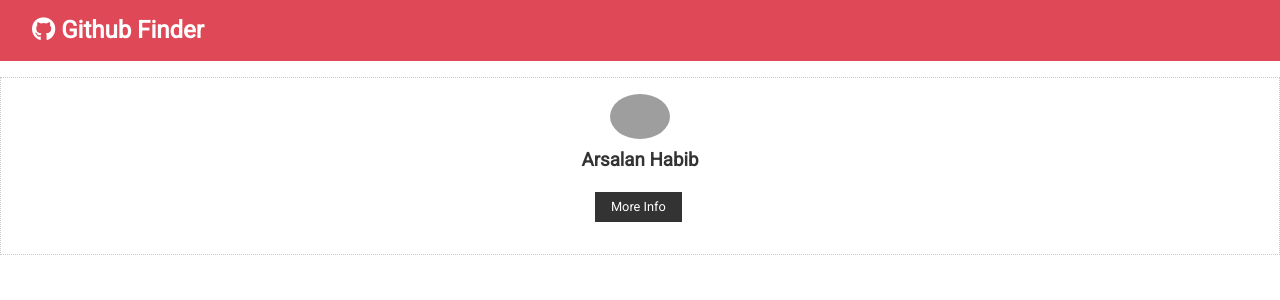
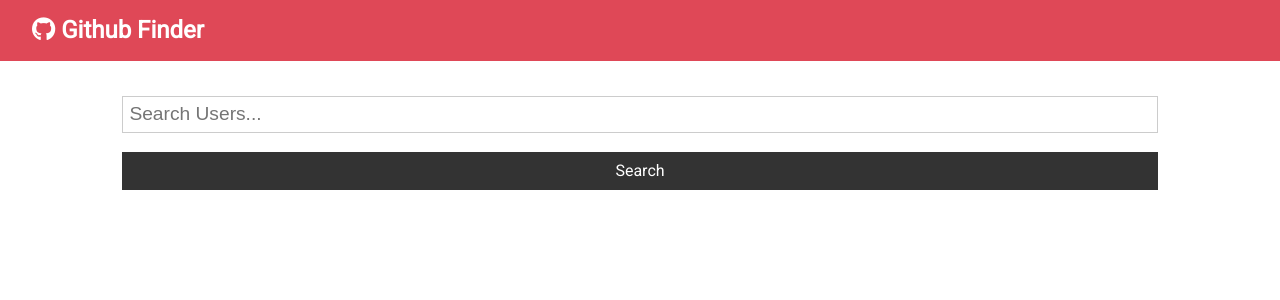
Before and after one commit to Arsalan-Habib/github-finder-v2, a React (Create React App) app: page / in a window 1280 px wide. Shown: the top 300 px of the page. Built offline with nearby package versions, Linux system fonts and the light colour scheme; grey boxes are pictures that could not be loaded.

Commit message:
UI improvements
Added loading spinner
Added clear button

```diff
--- a/src/App.js
+++ b/src/App.js
@@ -1,14 +1,82 @@
-import React from "react";
-import UserItem from "./components/users/UserItem";
+import React, { Component, Fragment } from "react";
+import { BrowserRouter as Router, Switch, Route } from "react-router-dom";
+import Users from "./components/users/Users";
+import Search from "./components/users/Search";
 import Navbar from "./components/layout/Navbar";
+import Alert from "./components/layout/Alert";
+import axios from "axios";
 import "./App.css";
-class App extends React.Component {
+class App extends Component {
+    state = {
+        users: [],
+        loading: false,
+        alert: null,
+    };
+
+    // async componentDidMount() {
+
+    //     this.setState({ loading: true });
+    //     const res = await axios.get(
+    //         `https://api.github.com/users?client_id=${process.env.REACT_APP_GITHUB_CLIENT_ID}&client_secret=${process.env.REACT_APP_GITHUB_CLIENT_SECRET}`
+    //     );
+    //     this.setState({ users: res.data, loading: false });
+    // }
+
+    searchUsers = async (text) => {
+        this.setState({ loading: true });
+        const res = await axios.get(
+            `https://api.github.com/search/users?q=${text}&client_id=${process.env.REACT_APP_GITHUB_CLIENT_ID}&client_secret=${process.env.REACT_APP_GITHUB_CLIENT_SECRET}`
+        );
+
+        this.setState({ users: res.data.items, loading: false });
+    };
+
+    //Clear Users from state
+    clearUsers = () => {
+        this.setState({ users: [], loading: false });
+    };
+
+    //Set Alert
+    setAlert = (msg, type) => {
+        this.setState({ alert: { msg, type } });
+
+        setTimeout(() => this.setState({ alert: null }), 3000);
+    };
+
     render() {
+        const { users, loading } = this.state;
+
         return (
-            <div className='App'>
-                <Navbar />
-                <UserItem />
-            </div>
+            <Router>
+                <div className='App'>
+                    <Navbar />
+                    <div className='container'>
+                        <Alert alert={this.state.alert} />
+                        <Switch>
+                            <Route
+                                exact
+                                path='/'
+                                render={(props) => (
+                                    <Fragment>
+                                        <Search
+                                            searchUsers={this.searchUsers}
+                                            clearUsers={this.clearUsers}
+                                            showClear={
+                                                users.length > 0 ? true : false
+                                            }
+                                            setAlert={this.setAlert}
+                                        />
+                                        <Users
+                                            loading={loading}
+                                            users={users}
+                                        />
+                                    </Fragment>
+                                )}
+                            />
+                        </Switch>
+                    </div>
+                </div>
+            </Router>
         );
     }
 }
--- /dev/null
+++ b/src/components/layout/Alert.js
@@ -0,0 +1,13 @@
+import React from "react";
+
+const Alert = ({ alert }) => {
+    return (
+        alert !== null && (
+            <div className={`alert alert-${alert.type}`}>
+                <i className='fas fa-info-circle'>{` ${alert.msg}`}</i>
+            </div>
+        )
+    );
+};
+
+export default Alert;
--- a/src/components/layout/Navbar.js
+++ b/src/components/layout/Navbar.js
@@ -1,27 +1,24 @@
-import React, { Component } from "react";
+import React from "react";
 import PropTypes from "prop-types";
 
-export class Navbar extends Component {
-    static defaultProps = {
+const Navbar = ({ icon, title }) => {
+    return (
+        <nav className='navbar bg-primary'>
+            <h1>
+                <i className={icon}></i>
+                {title}
+            </h1>
+        </nav>
+    );
+};
+Navbar.defaultProps = {
     title: "  Github Finder",
     icon: "fab fa-github",
 };
 
-    static propTypes = {
+Navbar.propTypes = {
     title: PropTypes.string.isRequired,
     icon: PropTypes.string.isRequired,
 };
 
-    render() {
-        return (
-            <nav className='navbar bg-primary'>
-                <h1>
-                    <i className={this.props.icon}></i>
-                    {this.props.title}
-                </h1>
-            </nav>
-        );
-    }
-}
-
 export default Navbar;
--- /dev/null
+++ b/src/components/layout/Spinner.js
@@ -0,0 +1,14 @@
+import React, { Fragment } from "react";
+import spinner from "./infinity-spinner.gif";
+
+export const Spinner = () => (
+    <Fragment>
+        <img
+            src={spinner}
+            alt='loading...'
+            style={{ width: "200px", margin: "auto", display: "block" }}
+        />
+    </Fragment>
+);
+
+export default Spinner;
--- /dev/null
+++ b/src/components/users/Search.js
@@ -0,0 +1,61 @@
+import React, { Component } from "react";
+import PropTypes from "prop-types";
+
+export class Search extends Component {
+    state = {
+        text: "",
+    };
+
+    onChange = (e) => this.setState({ [e.target.name]: e.target.value });
+
+    static propTypes = {
+        searchUsers: PropTypes.func.isRequired,
+        clearUsers: PropTypes.func.isRequired,
+        showClear: PropTypes.bool.isRequired,
+        setAlert: PropTypes.func.isRequired,
+    };
+
+    onSubmit = (e) => {
+        e.preventDefault();
+
+        if (this.state.text === "") {
+            this.props.setAlert("Please enter something", "danger");
+        } else {
+            this.props.searchUsers(this.state.text);
+            this.setState({ text: "" });
+        }
+    };
+
+    render() {
+        const { showClear, clearUsers } = this.props;
+
+        return (
+            <div>
+                <form onSubmit={this.onSubmit} className='form'>
+                    <input
+                        type='text'
+                        name='text'
+                        placeholder='Search Users...'
+                        value={this.state.text}
+                        onChange={this.onChange}
+                    />
+                    <input
+                        type='submit'
+                        value='Search'
+                        className='btn btn-dark btn-block'
+                    />
+                </form>
+                {showClear && (
+                    <button
+                        className='btn btn-secondary btn-block'
+                        onClick={clearUsers}
+                    >
+                        Clear
+                    </button>
+                )}
+            </div>
+        );
+    }
+}
+
+export default Search;
--- a/src/components/users/UserItem.js
+++ b/src/components/users/UserItem.js
@@ -1,16 +1,7 @@
-import React, { Component } from "react";
+import React from "react";
+import PropTypes from "prop-types";
 
-class UserItem extends Component {
-    state = {
-        id: "id",
-        login: "Arsalan Habib",
-        avatar_url: "https://avatars2.githubusercontent.com/u/54036702?v=4",
-        html_url: "https://github.com/Arsalan-Habib",
-    };
-
-    render() {
-        const { login, html_url, avatar_url } = this.state;
-
+const UserItem = ({ user: { login, html_url, avatar_url } }) => {
     return (
         <div className='card text-center'>
             <img
@@ -29,7 +20,10 @@
             </div>
         </div>
     );
-    }
-}
+};
+
+UserItem.propTypes = {
+    user: PropTypes.object.isRequired,
+};
 
 export default UserItem;
--- /dev/null
+++ b/src/components/users/Users.js
@@ -0,0 +1,31 @@
+import React from "react";
+import UserItem from "./UserItem";
+import Spinner from "../layout/Spinner";
+import PropTypes from "prop-types";
+
+const Users = ({ users, loading }) => {
+    if (loading) {
+        return <Spinner />;
+    } else {
+        return (
+            <div style={userStyle}>
+                {users.map((user) => (
+                    <UserItem key={user.id} user={user}></UserItem>
+                ))}
+            </div>
+        );
+    }
+};
+
+Users.propTypes = {
+    users: PropTypes.array.isRequired,
+    loading: PropTypes.bool.isRequired,
+};
+
+const userStyle = {
+    display: "grid",
+    gridTemplateColumns: "repeat(3, 1fr)",
+    gridGap: "1rem",
+};
+
+export default Users;
```
Also changed, not shown: src/components/layout/infinity-spinner.gif (added). Lines whose indentation alone changed are shown as unchanged.
